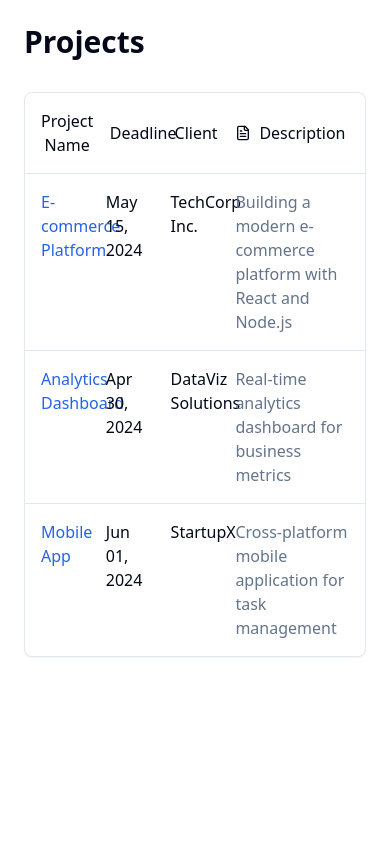
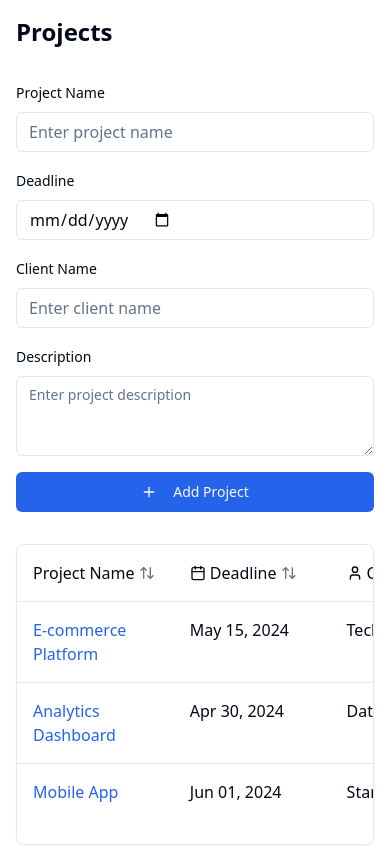
Before and after one commit to drazzam/research-clients, a React (Vite) app: page / in a window 390 px wide. Built offline with nearby package versions, Linux system fonts and the light colour scheme.

Commit message:
Make mobile responsive and add project entry
Enhance the application by implementing mobile responsiveness and adding a feature for data entry to allow users to add new projects.
[skip gpt_engineer]

```diff
--- /dev/null
+++ b/src/components/ProjectForm.tsx
@@ -0,0 +1,94 @@
+import React from 'react';
+import { useForm } from 'react-hook-form';
+import { Button } from '@/components/ui/button';
+import { Input } from '@/components/ui/input';
+import { Textarea } from '@/components/ui/textarea';
+import { Form, FormControl, FormField, FormItem, FormLabel, FormMessage } from '@/components/ui/form';
+import { toast } from 'sonner';
+import { Plus } from 'lucide-react';
+
+type ProjectFormData = {
+  name: string;
+  deadline: string;
+  client: string;
+  description: string;
+};
+
+type ProjectFormProps = {
+  onSubmit: (data: ProjectFormData) => void;
+};
+
+const ProjectForm = ({ onSubmit }: ProjectFormProps) => {
+  const form = useForm<ProjectFormData>();
+
+  const handleSubmit = (data: ProjectFormData) => {
+    onSubmit(data);
+    form.reset();
+    toast.success("Project added successfully!");
+  };
+
+  return (
+    <Form {...form}>
+      <form onSubmit={form.handleSubmit(handleSubmit)} className="space-y-4 mb-8">
+        <FormField
+          control={form.control}
+          name="name"
+          render={({ field }) => (
+            <FormItem>
+              <FormLabel>Project Name</FormLabel>
+              <FormControl>
+                <Input placeholder="Enter project name" {...field} />
+              </FormControl>
+              <FormMessage />
+            </FormItem>
+          )}
+        />
+        <FormField
+          control={form.control}
+          name="deadline"
+          render={({ field }) => (
+            <FormItem>
+              <FormLabel>Deadline</FormLabel>
+              <FormControl>
+                <Input type="date" {...field} />
+              </FormControl>
+              <FormMessage />
+            </FormItem>
+          )}
+        />
+        <FormField
+          control={form.control}
+          name="client"
+          render={({ field }) => (
+            <FormItem>
+              <FormLabel>Client Name</FormLabel>
+              <FormControl>
+                <Input placeholder="Enter client name" {...field} />
+              </FormControl>
+              <FormMessage />
+            </FormItem>
+          )}
+        />
+        <FormField
+          control={form.control}
+          name="description"
+          render={({ field }) => (
+            <FormItem>
+              <FormLabel>Description</FormLabel>
+              <FormControl>
+                <Textarea placeholder="Enter project description" {...field} />
+              </FormControl>
+              <FormMessage />
+            </FormItem>
+          )}
+        />
+        <Button type="submit" className="w-full sm:w-auto">
+          <Plus className="w-4 h-4 mr-2" />
+          Add Project
+        </Button>
+      </form>
+    </Form>
+  );
+};
+
+export default ProjectForm;
--- a/src/components/ProjectList.tsx
+++ b/src/components/ProjectList.tsx
@@ -2,6 +2,7 @@ import React, { useState } from 'react';
 import { format } from 'date-fns';
 import { ArrowUpDown, Calendar, User, FileText } from 'lucide-react';
 import { cn } from '@/lib/utils';
+import ProjectForm from './ProjectForm';
 
 type Project = {
   id: string;
@@ -74,10 +75,25 @@ const ProjectList = () => {
     return <ArrowUpDown className="h-4 w-4 text-muted-foreground" />;
   };
 
+  const handleAddProject = (formData: any) => {
+    const newProject = {
+      id: (projects.length + 1).toString(),
+      name: formData.name,
+      deadline: new Date(formData.deadline),
+      client: formData.client,
+      description: formData.description
+    };
+    setProjects([...projects, newProject]);
+  };
+
   return (
-    <div className="w-full max-w-6xl mx-auto p-6">
-      <h1 className="text-3xl font-bold mb-8">Projects</h1>
-      <div className="bg-card rounded-lg shadow-sm border">
+    <div className="w-full max-w-6xl mx-auto p-4 md:p-6">
+      <h1 className="text-2xl md:text-3xl font-bold mb-8">Projects</h1>
+
+      <ProjectForm onSubmit={handleAddProject} />
+
+      <div className="bg-card rounded-lg shadow-sm border overflow-x-auto">
+        <div className="min-w-[800px]">
           <div className="grid grid-cols-5 gap-4 p-4 font-medium border-b">
             <button onClick={() => sortProjects('name')} className="sort-button">
               Project Name {getSortIcon('name')}
@@ -107,6 +123,7 @@ const ProjectList = () => {
           </div>
         </div>
       </div>
+    </div>
   );
 };
 
--- a/src/index.css
+++ b/src/index.css
@@ -43,3 +43,13 @@
 .sort-button {
   @apply inline-flex items-center gap-1 hover:text-primary transition-colors duration-200;
 }
+
+@layer utilities {
+  .scrollbar-hide::-webkit-scrollbar {
+    display: none;
+  }
+  .scrollbar-hide {
+    -ms-overflow-style: none;
+    scrollbar-width: none;
+  }
+}
```
Lines whose indentation alone changed are shown as unchanged.
